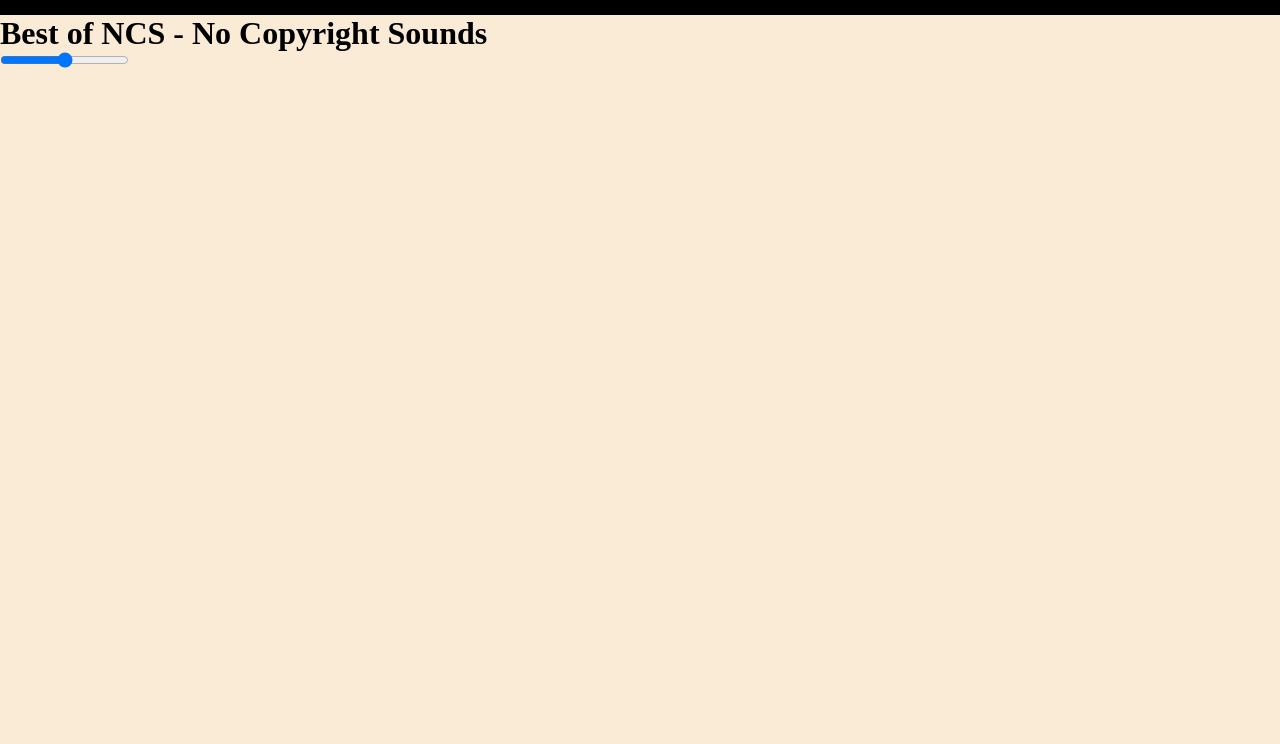
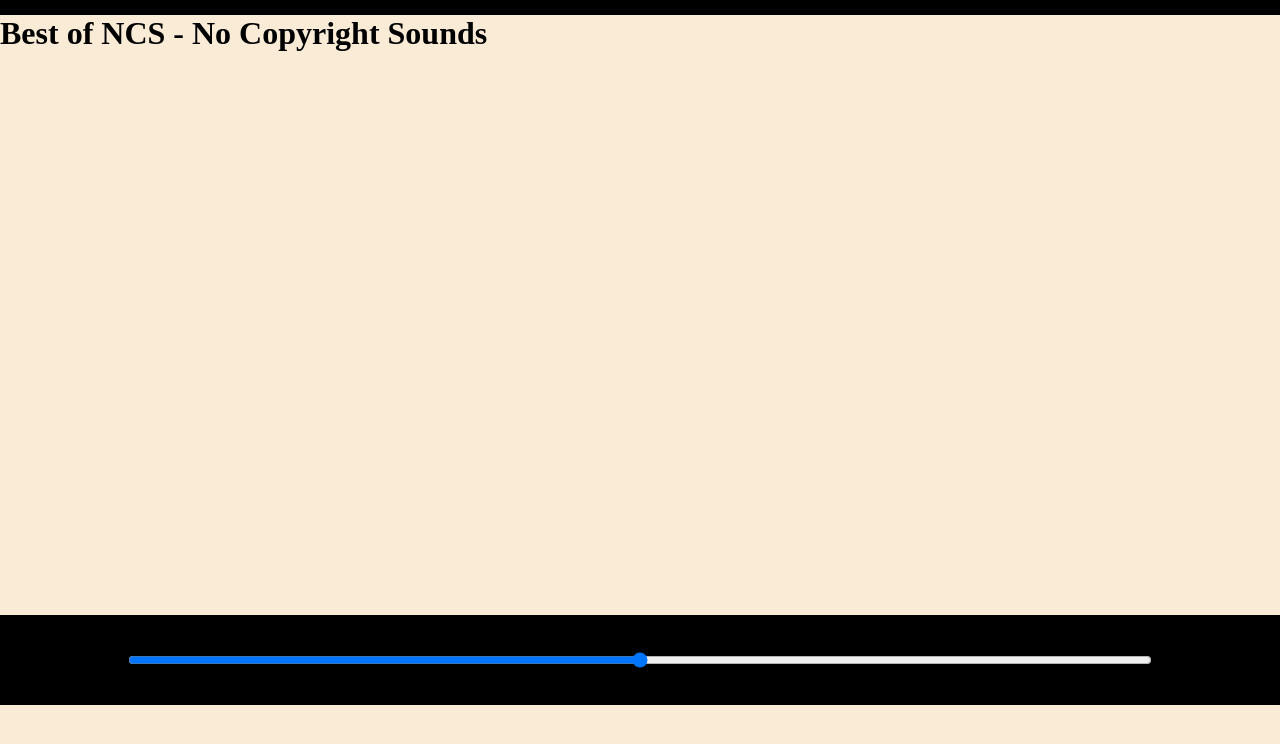
Before and after one commit to KalpitChandekar/Spotify, a plain HTML site: page index.html in a window 1280 px wide. Shown: the part 50-794 px from the top of the page. Drawn offline with Linux system fonts and the light colour scheme.

Commit message:
styled progress bar

```diff
--- a/index.html
+++ b/index.html
@@ -21,8 +21,8 @@
       <div class="songBanner"></div>
     </div>
 
-    <div class="buttom">
-      <input type="range" name="range" id="muProgressBar" min="0" max="100" />
+    <div class="bottom">
+      <input type="range" name="range" id="myProgressBar" min="0" max="100" />
       <div class="icons">
         <!-- fontawesome icons -->
       </div>
--- a/style.css
+++ b/style.css
@@ -41,3 +41,21 @@
   width: 44px;
   padding: 0 8px;
 }
+
+.container {
+  min-height: 75vh;
+}
+
+.bottom {
+    position: sticky;
+    background-color: black;
+    height: 90px;
+    bottom: 0;
+    display: flex;
+    align-items: center;
+    justify-content: center;
+}
+
+#myProgressBar {
+    width: 80vw;
+}
```
